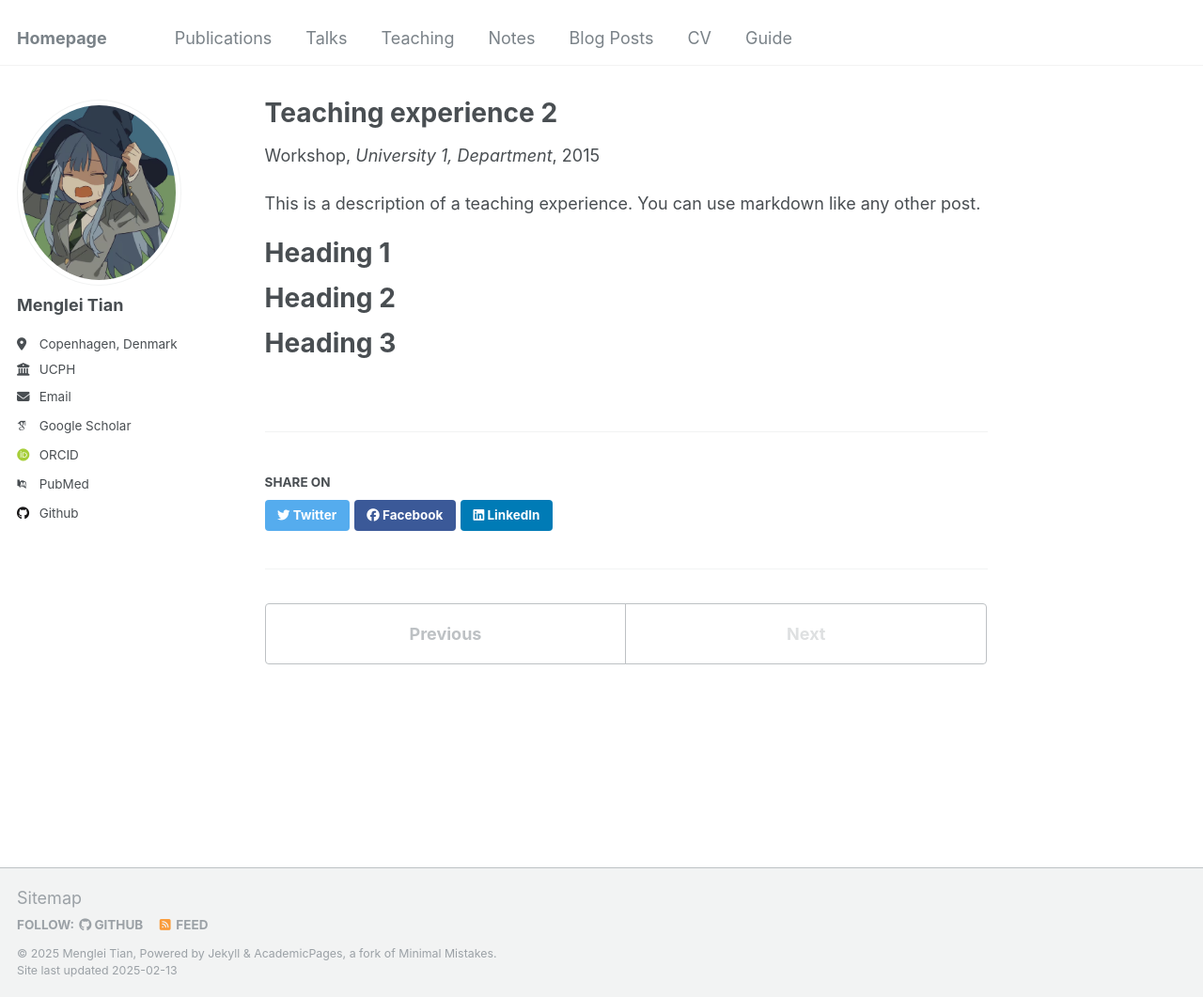
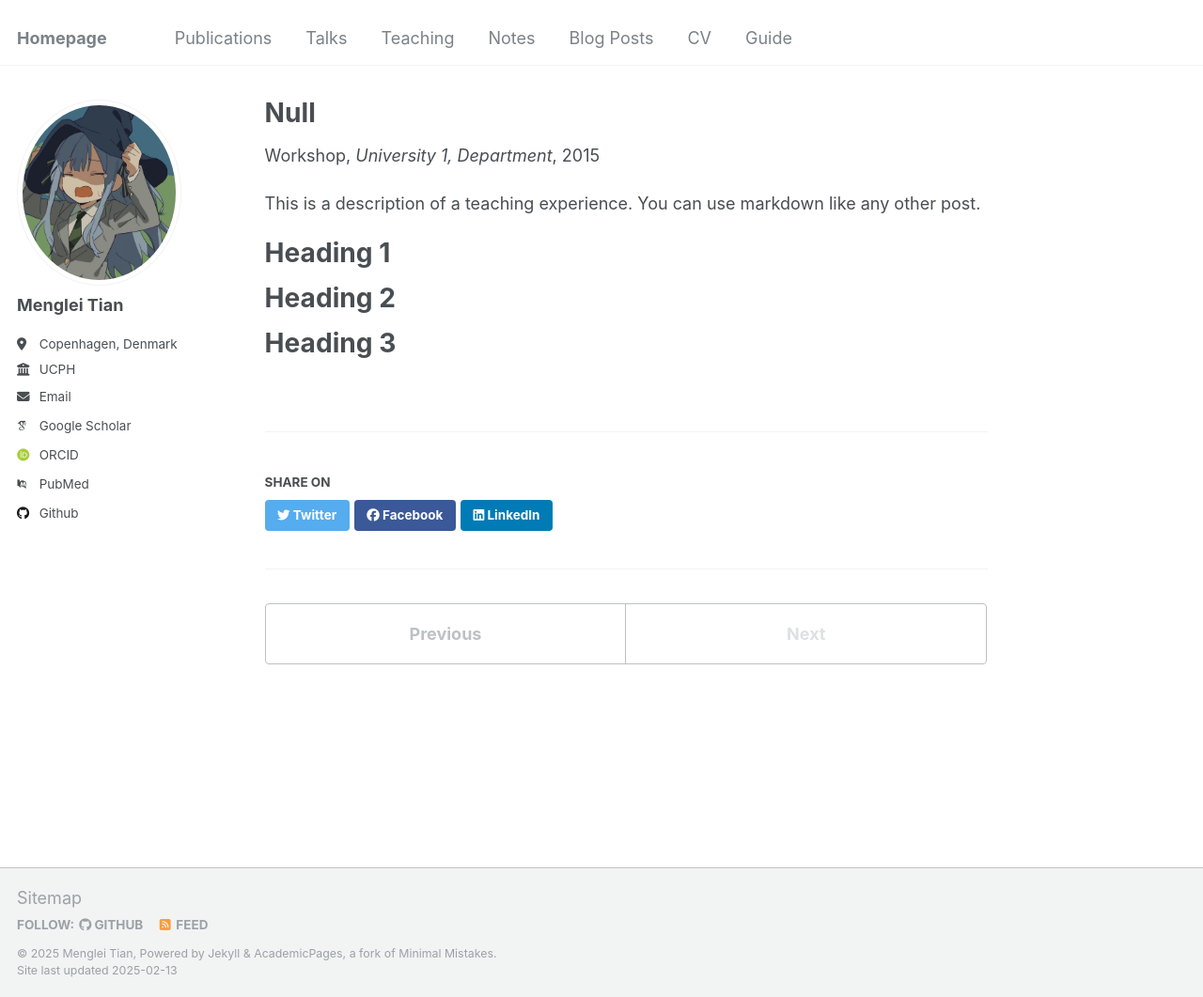
Before and after one commit to Corvus-coronoides/Menglei-Tian.github.io, a Jekyll site: the page built from _teaching/2015-spring-teaching-2.md, in a window 1280 px wide and 1061 px high. Shown: the whole window at 94% size. Built offline with Jekyll 4.4.1, drawn with Linux system fonts in a browser that asks for light colours; some web fonts are replaced.

Commit message:
Update 2015-spring-teaching-2.md

```diff
--- a/_teaching/2015-spring-teaching-2.md
+++ b/_teaching/2015-spring-teaching-2.md
@@ -1,5 +1,5 @@
 ---
-title: "Teaching experience 2"
+title: "Null"
 collection: teaching
 type: "Workshop"
 permalink: /teaching/2015-spring-teaching-1
```
